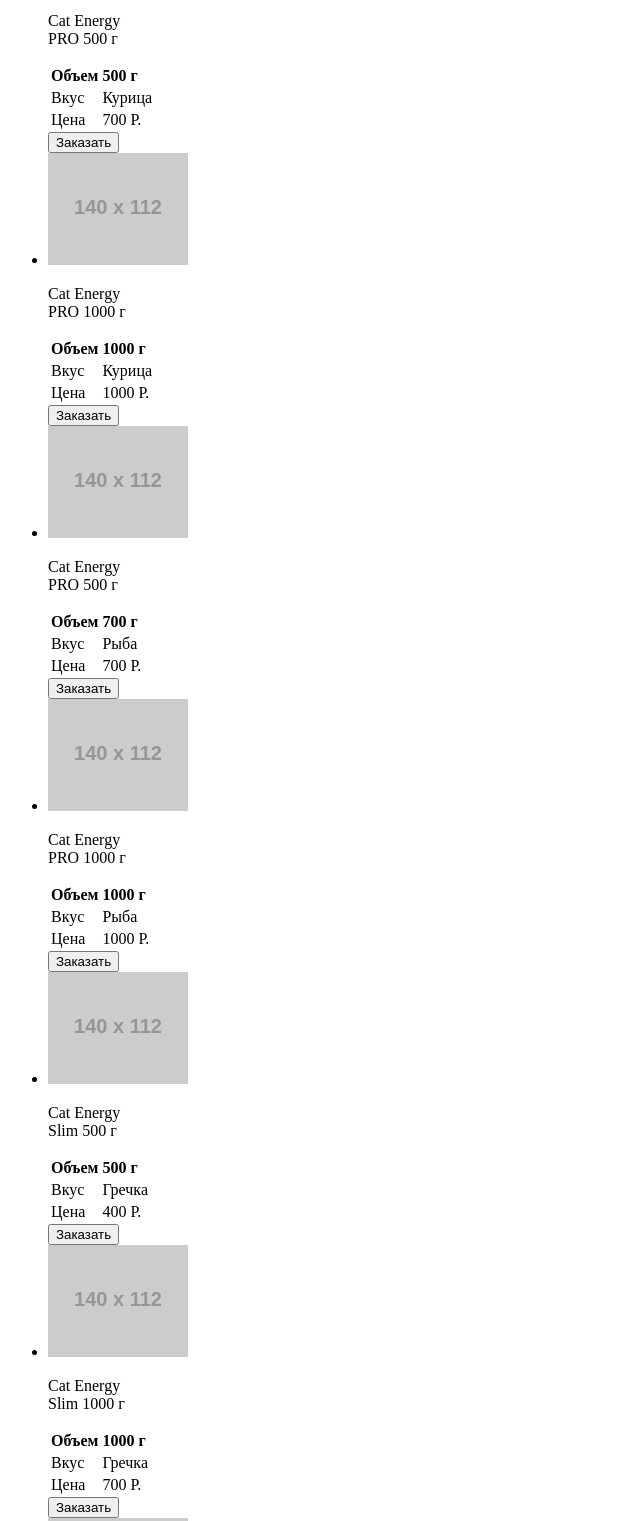
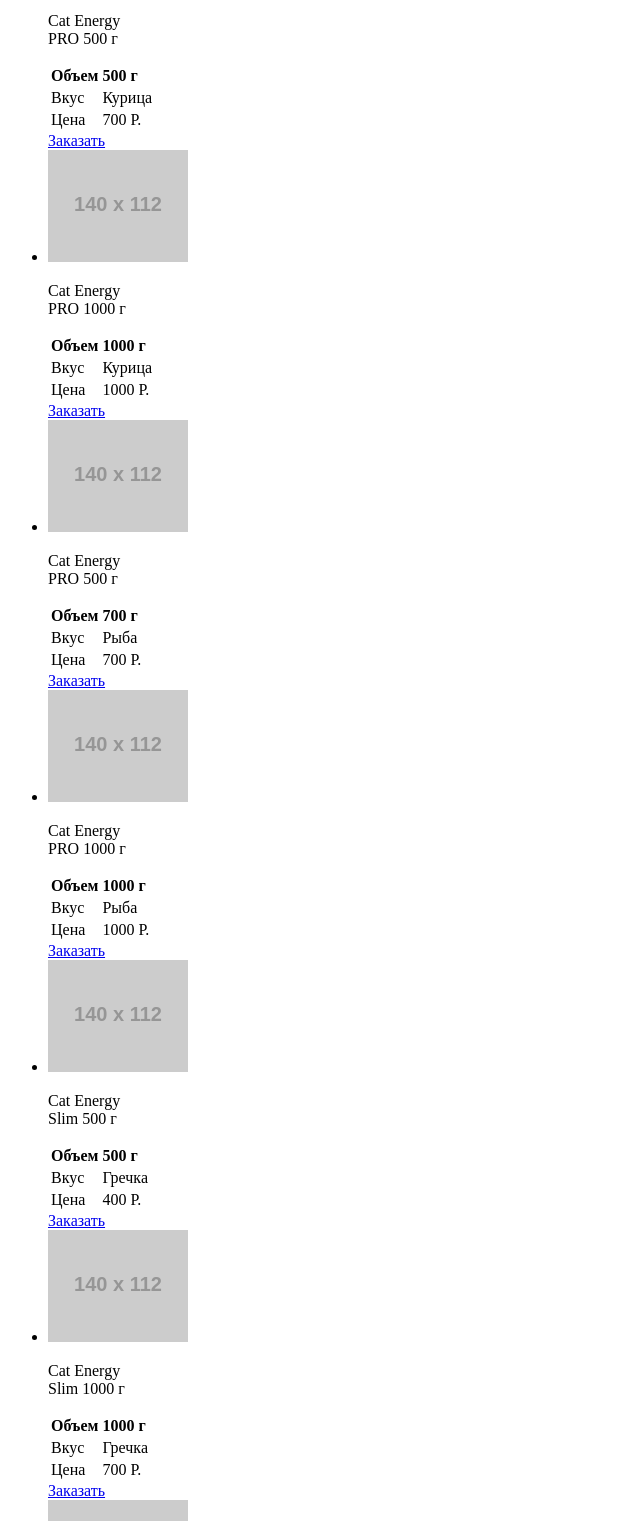
Before and after one commit to AntonMezhanskiy/1521841-cat-energy-20, a website: page source/catalog.html in a window 1280 px wide. Shown: the part 340-1861 px from the top of the page, without its empty margins (0-640 px from the left). Drawn offline with Linux system fonts and the light colour scheme; placeholder pictures from the web are drawn by us.

Commit message:
Правка ссылок

```diff
--- a/source/catalog.html
+++ b/source/catalog.html
@@ -66,7 +66,7 @@
                 </table>
               </div>
             </div>
-            <button type="button" class="item-catalog__action">Заказать</button>
+            <a href="form.html" class="item-catalog__link">Заказать</a>
           </li>
 
           <li class="catalog__item item-catalog">
@@ -90,7 +90,7 @@
                 </table>
               </div>
             </div>
-            <button type="button" class="item-catalog__action">Заказать</button>
+            <a href="form.html" class="item-catalog__link">Заказать</a>
           </li>
 
           <li class="catalog__item item-catalog">
@@ -114,7 +114,7 @@
                 </table>
               </div>
             </div>
-            <button type="button" class="item-catalog__action">Заказать</button>
+            <a href="form.html" class="item-catalog__link">Заказать</a>
           </li>
 
           <li class="catalog__item item-catalog">
@@ -138,7 +138,7 @@
                 </table>
               </div>
             </div>
-            <button type="button" class="item-catalog__action">Заказать</button>
+            <a href="form.html" class="item-catalog__link">Заказать</a>
           </li>
 
           <li class="catalog__item item-catalog">
@@ -162,7 +162,7 @@
                 </table>
               </div>
             </div>
-            <button type="button" class="item-catalog__action">Заказать</button>
+            <a href="form.html" class="item-catalog__link">Заказать</a>
           </li>
 
           <li class="catalog__item item-catalog">
@@ -186,7 +186,7 @@
                 </table>
               </div>
             </div>
-            <button type="button" class="item-catalog__action">Заказать</button>
+            <a href="form.html" class="item-catalog__link">Заказать</a>
           </li>
 
           <li class="catalog__item item-catalog">
```
